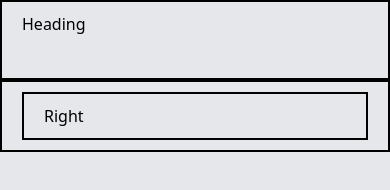
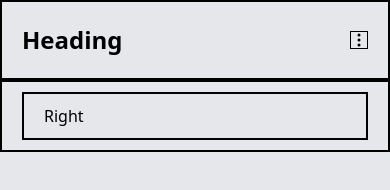
Before and after one commit to Pantaleon-Arkady/Learn-Tailwind, a website built with Vite: page my-tailwind-app/index.html in a window 390 px wide. Built offline with nearby package versions, Linux system fonts and the light colour scheme.

Commit message:
mobile nav button visibility

```diff
--- a/my-tailwind-app/index.html
+++ b/my-tailwind-app/index.html
@@ -9,8 +9,11 @@
 </head>
 
 <body class="flex flex-col bg-gray-200 text-black">
-    <div class="general_div_style w-full min-h-20">
-        Heading
+    <div class="general_div_style w-full min-h-20 flex flex-row justify-between items-center">
+        <h1 class="text-2xl font-bold">Heading</h1>
+        <button class="mobile_nav_button border border-black hidden">
+            <img src="public/three-vertical-dots.svg" />
+        </button>
     </div>
     <div class="general_div_style w-full flex flex-row">
         <div class="general_div_style left_nav w-1/5">
--- a/my-tailwind-app/src/style.css
+++ b/my-tailwind-app/src/style.css
@@ -18,4 +18,8 @@
     .main_content {
         @apply w-full;
     }
+
+    .mobile_nav_button {
+        @apply block;
+    }
 }
```
